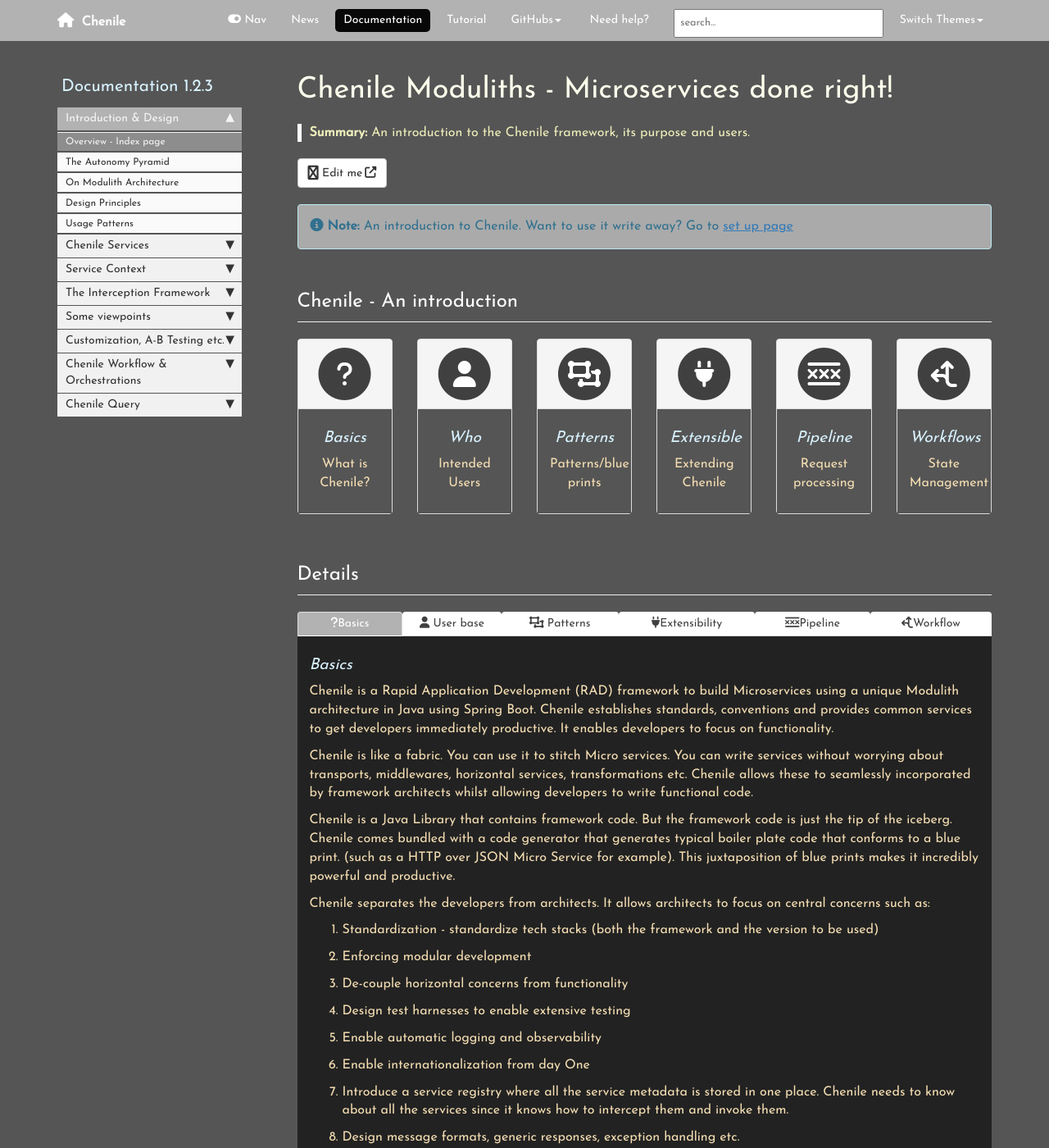
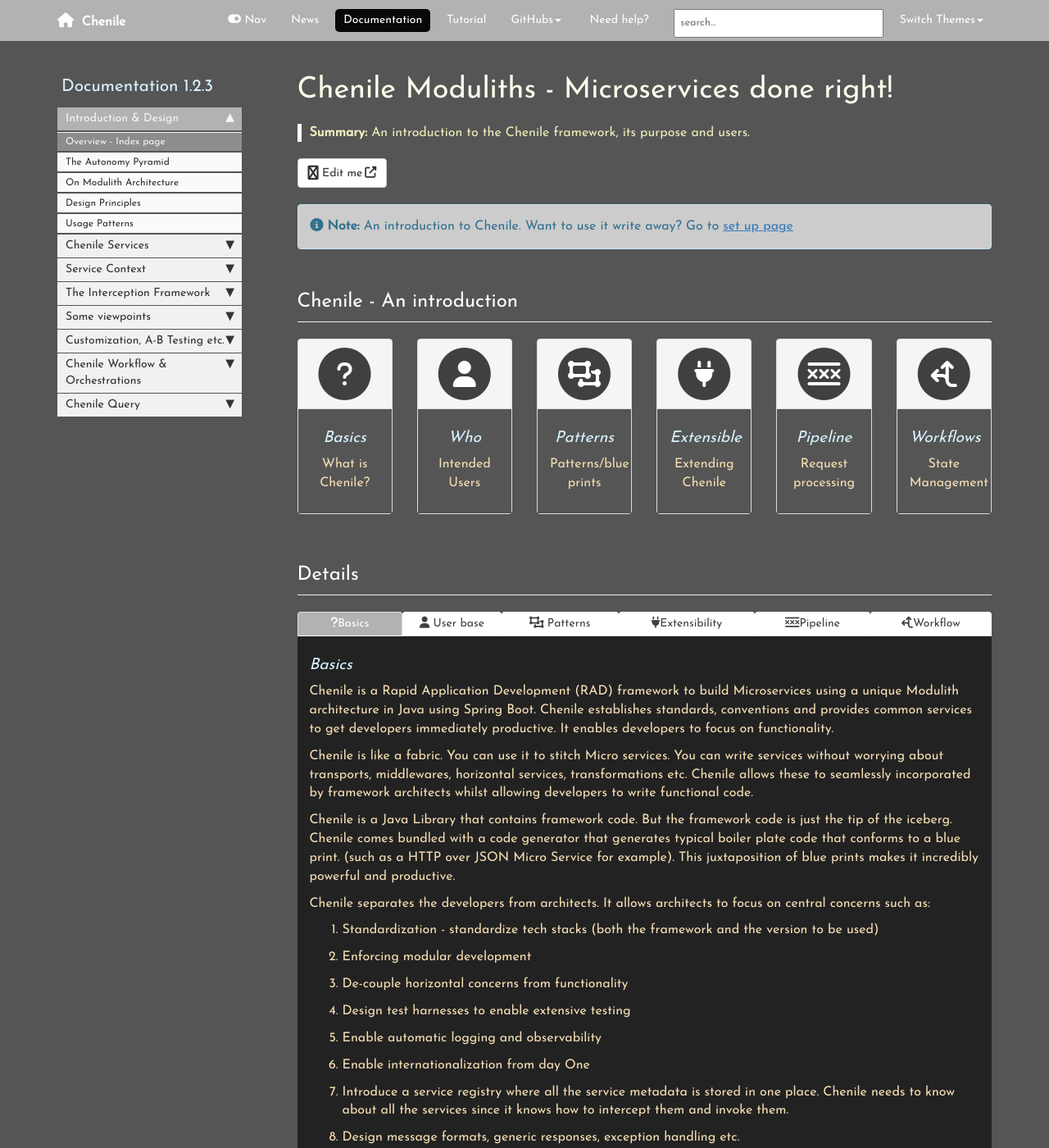
Before and after one commit to rajakolluru/cheniledocs.github.io, a Jekyll site: the page built from index.html, in a window 1280 px wide and 1400 px high. Shown: the whole window at 82% size. Built offline with Jekyll 4.4.1, drawn with Linux system fonts in a browser that asks for light colours; comment, search, counter and statistics services are not loaded.

Commit message:
content update

```diff
--- a/css/theme-dark.css
+++ b/css/theme-dark.css
@@ -5,9 +5,8 @@
 }
 
 .alert-info  {
-    background-color: #;
     color: #31708f;
-    background-color: #aaaaaa;
+    background-color: #cccccc;
     border-color: #bce8f1;
 }
 
```
